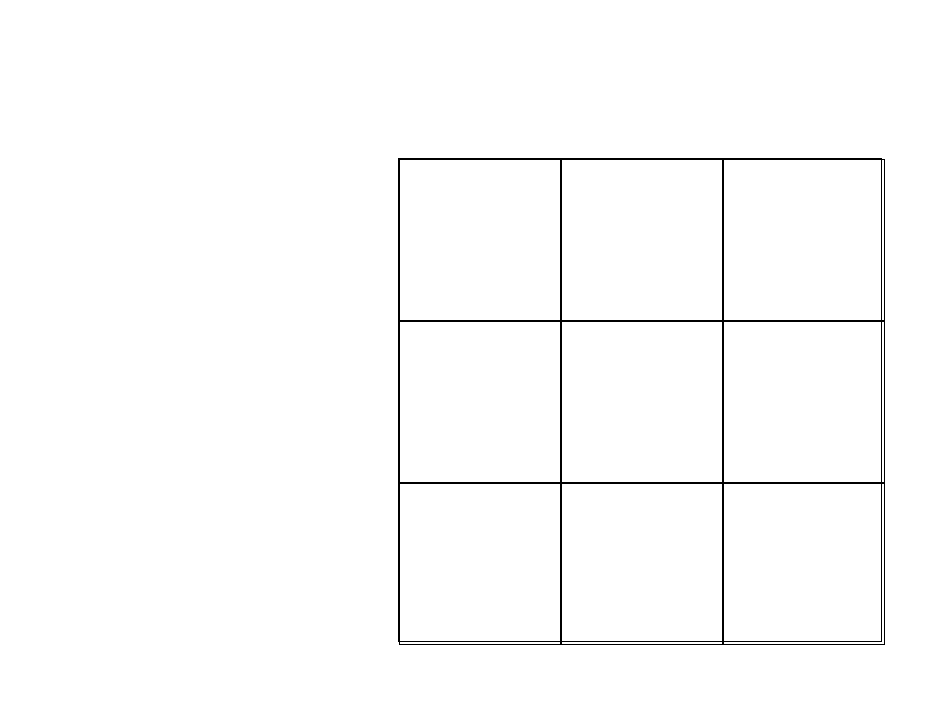
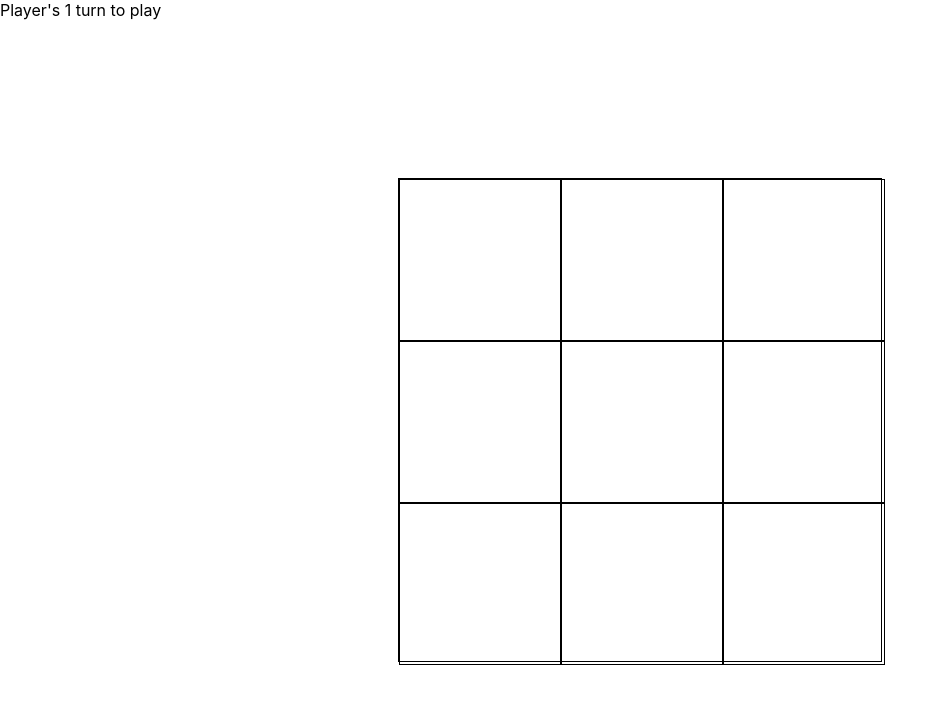
Before and after one commit to Mathieuka/tic-tac-toe, a React (Create React App) app: page / in a window 1280 px wide. Shown: the top 704 px of the page, without its empty margins (0-947 px from the left). Built offline with nearby package versions, Linux system fonts and the light colour scheme.

Commit message:
feat: handle player's turn

```diff
--- a/src/App.tsx
+++ b/src/App.tsx
@@ -5,16 +5,20 @@ import styles from "./App.module.css";
 
 function App() {
   const [squares, setSquares] = useState<string[]>(Array.from({ length: 9 }));
+  const [player, setPlayer] = useState("1");
 
   const onCheckSquare = (idx: number) => {
+    if (!squares[idx]) {
       const newSquares = [...squares];
-    if (!newSquares[idx]) {
       newSquares[idx] = "X";
       setSquares(newSquares);
+      setPlayer(() => (player === "1" ? "2" : "1"));
     }
   };
 
   return (
+    <div>
+      <div>Player's {player} turn to play</div>
       <div className={styles.app}>
         <div className={styles.container}>
           {squares.map((value: string, index) => (
@@ -28,6 +32,7 @@ function App() {
           ))}
         </div>
       </div>
+    </div>
   );
 }
 
```
Lines whose indentation alone changed are shown as unchanged.
